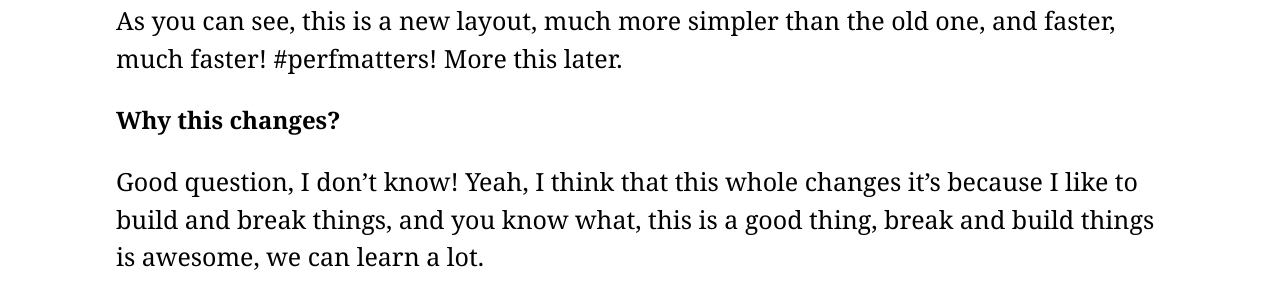
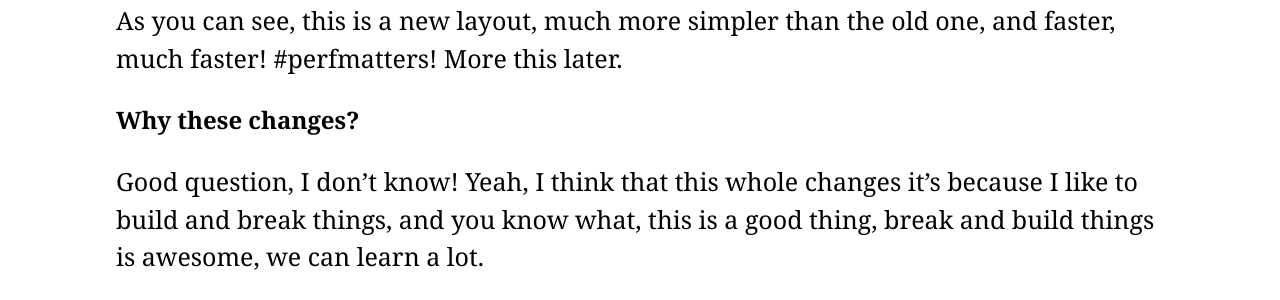
Before and after one commit to AgtLucas/the-legacy, a Jekyll site: the page built from _posts/2015-02-02-a-brave-new-world-in-a-brave-new-world.markdown, in a window 1280 px wide and 900 px high, scrolled down 1228 px. Shown: the part 157-457 px from the top of the window. Built offline with Jekyll 4.4.1, drawn with Linux system fonts in a browser that asks for light colours.

Commit message:
Fix typo

```diff
--- a/_posts/2015-02-02-a-brave-new-world-in-a-brave-new-world.markdown
+++ b/_posts/2015-02-02-a-brave-new-world-in-a-brave-new-world.markdown
@@ -17,7 +17,7 @@ Here I am, back in this blog! Actually this is another domain, `lucas.ninja` ins
 <div class="wrapper" markdown="1">
 As you can see, this is a new layout, much more simpler than the old one, and faster, much faster! #perfmatters! More this later.
 
-## Why this changes?
+## Why these changes?
 
 Good question, I don't know! Yeah, I think that this whole changes it's because I like to build and break things, and you know what, this is a good thing, break and build things is awesome, we can learn a lot.
 
```
